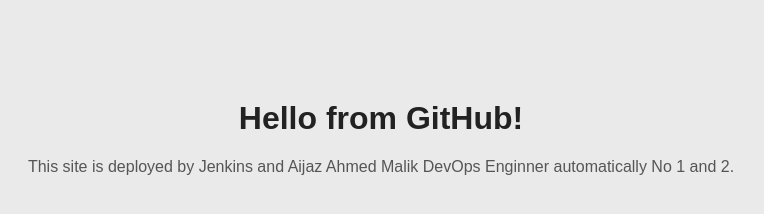
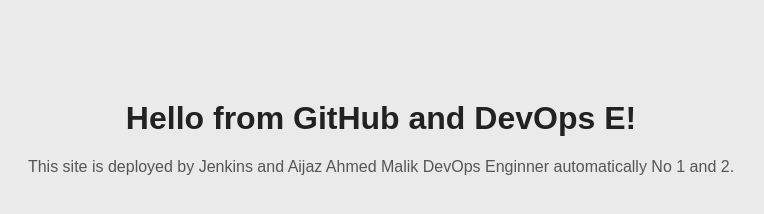
Before and after one commit to aijazmalik/demorepo, a plain HTML site: page index.html in a window 1280 px wide. Shown: the whole page, without its empty margins (259-1023 px from the left). Drawn offline with Linux system fonts and the light colour scheme.

Commit message:
Update index.html

```diff
--- a/index.html
+++ b/index.html
@@ -7,7 +7,7 @@
     <link rel="stylesheet" href="style.css">
 </head>
 <body>
-    <h1>Hello from GitHub!</h1>
+    <h1>Hello from GitHub and DevOps E!</h1>
     <p>This site is deployed by Jenkins and Aijaz Ahmed Malik DevOps Enginner automatically No 1 and 2.</p>
 </body>
 </html>
```
